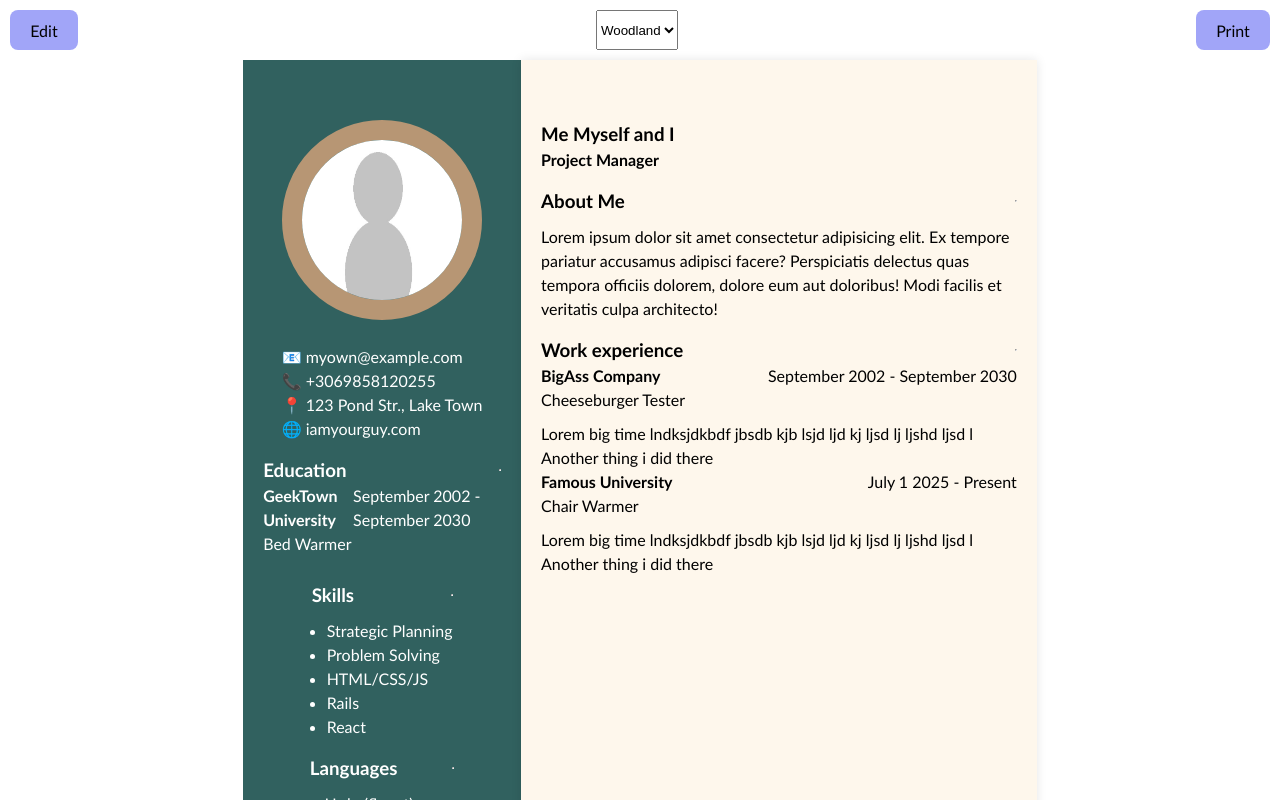
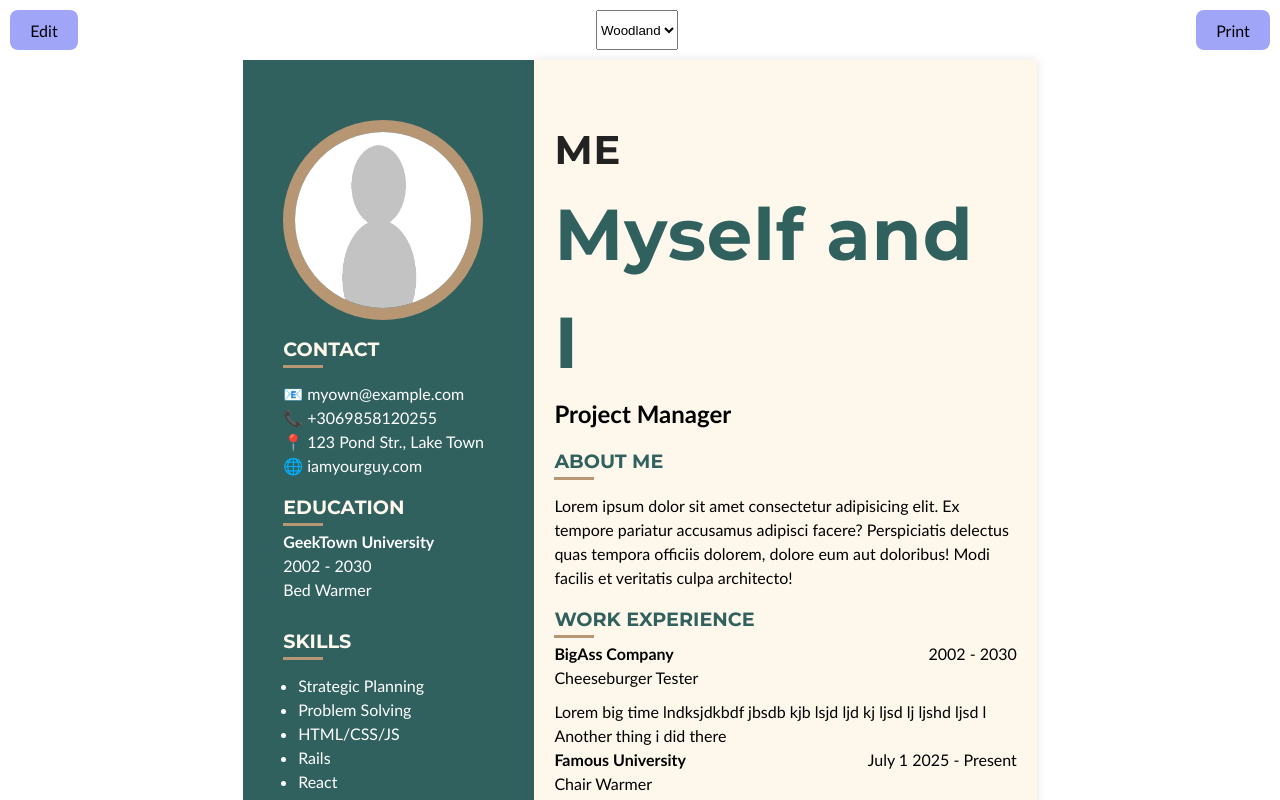
Before and after one commit to NikEmman/cv_react, a React (Vite) app: page / in a window 1280 px wide. Shown: the top 800 px of the page. Built offline with nearby package versions, Linux system fonts and the light colour scheme.

Commit message:
WIP: more woodland styles

```diff
--- a/index.html
+++ b/index.html
@@ -4,11 +4,7 @@
     <meta charset="UTF-8" />
     <link rel="icon" type="image/svg+xml" href="/cv.svg" />
     <link
-      href="https://fonts.googleapis.com/css2?family=Montserrat:wght@700&family=Open+Sans&display=swap"
-      rel="stylesheet"
-    />
-    <link
-      href="https://fonts.googleapis.com/css2?family=Montserrat:wght@400;700&family=Courier+Prime&display=swap"
+      href="https://fonts.googleapis.com/css2?family=Montserrat:wght@400;700&family=Open+Sans&family=Courier+Prime&display=swap"
       rel="stylesheet"
     />
     <meta name="viewport" content="width=device-width, initial-scale=1.0" />
--- a/src/components/MainSection.jsx
+++ b/src/components/MainSection.jsx
@@ -27,7 +27,7 @@ export default function MainSection({
     ></MainItem>
   ));
   return (
-    <div className={`${section.title}`}>
+    <div className={`${section.title.trim().split(" ")[0].toLowerCase()}`}>
       <div
         className={`borderBottom-${theme} flex alignItemsCenter justifyContentSpaceBetween`}
       >
--- a/src/data.js
+++ b/src/data.js
@@ -38,8 +38,8 @@ const defaultData = {
           id: 501,
           title: "Cheeseburger Tester",
           institution: "BigAss Company",
-          from: "September 2002",
-          until: " September 2030",
+          from: "2002",
+          until: " 2030",
           desc: [
             "Lorem big time lndksjdkbdf jbsdb kjb lsjd ljd kj ljsd lj ljshd ljsd l",
             "Another thing i did there",
@@ -66,8 +66,8 @@ const defaultData = {
           id: 301,
           title: "Bed Warmer",
           institution: "GeekTown University",
-          from: "September 2002",
-          until: " September 2030",
+          from: "2002",
+          until: " 2030",
         },
       ],
     },
--- a/src/themes/Woodland.jsx
+++ b/src/themes/Woodland.jsx
@@ -55,7 +55,6 @@ export default function Woodland({
               handleAddItem={handleAddItem}
               handleRemoveItem={handleRemoveItem}
               hasField={true}
-              visible={false}
               theme={theme}
             ></SideSection>
             <MainSection
@@ -99,6 +98,7 @@ export default function Woodland({
                 <>
                   <div>
                     <input
+                      className="firstName"
                       placeholder="First Name"
                       value={personalSection.firstName}
                       onChange={(e) =>
@@ -107,6 +107,7 @@ export default function Woodland({
                     />
                     <input
                       placeholder="Last Name"
+                      className="lastName"
                       value={personalSection.lastName}
                       onChange={(e) =>
                         handleNameChange("lastName", e.target.value)
@@ -114,6 +115,7 @@ export default function Woodland({
                     />
                     <input
                       placeholder="Job Title"
+                      className="jobTitle"
                       value={personalSection.jobTitle}
                       onChange={(e) =>
                         handleNameChange("jobTitle", e.target.value)
@@ -123,10 +125,9 @@ export default function Woodland({
                 </>
               ) : (
                 <div>
-                  <h3>
-                    {personalSection.firstName + " " + personalSection.lastName}
-                  </h3>
-                  <h4>{personalSection.jobTitle}</h4>
+                  <h1 className="firstName">{personalSection.firstName}</h1>
+                  <h1 className="lastName">{personalSection.lastName}</h1>
+                  <h2 className="jobTitle">{personalSection.jobTitle}</h2>
                 </div>
               )}
             </div>
--- a/src/themes/iceGray.css
+++ b/src/themes/iceGray.css
@@ -78,19 +78,19 @@
   flex-direction: column;
   order: 3;
 }
-.mainContainer-iceGray .Education {
+.mainContainer-iceGray .education {
   display: flex;
   flex-direction: column;
 }
-.mainContainer-iceGray .Education p {
+.mainContainer-iceGray .education p {
   order: 2;
   font-size: 1.5em;
 }
-.mainContainer-iceGray .Education h4 {
+.mainContainer-iceGray .education h4 {
   font-size: 0.8em;
   font-weight: 800;
 }
-.mainContainer-iceGray .Education .itemDates {
+.mainContainer-iceGray .education .itemDates {
   font-size: 0.8em;
 }
 .mainContainer-iceGray main {
--- a/src/themes/woodland.css
+++ b/src/themes/woodland.css
@@ -9,17 +9,18 @@
 .body-woodland img {
   width: 200px;
   height: 200px;
-  border: 20px solid #b79674;
+  border: 12px solid #b79674;
   border-radius: 100%;
 }
 .body-woodland aside {
   padding: 20px;
+  padding-left: 40px;
   background-color: #31615f;
   color: white;
   display: flex;
   flex-direction: column;
   flex: 1;
-  align-items: center;
+  align-items: flex-start;
   padding-top: 60px;
 }
 .body-woodland main {
@@ -31,3 +32,51 @@
   flex: 2;
   padding-top: 60px;
 }
+
+.firstName {
+  font-family: "Montserrat", sans-serif;
+  font-weight: 700;
+  font-size: 2.5rem;
+  letter-spacing: 1px;
+  color: #222;
+  text-transform: uppercase;
+}
+.lastName {
+  font-family: "Montserrat", sans-serif;
+  font-weight: 700;
+  font-size: 4.5rem;
+  letter-spacing: 1px;
+  color: #31615f;
+}
+
+.sectionTitle-woodland {
+  font-family: "Montserrat", sans-serif;
+  font-weight: 700;
+  font-size: 1.2rem;
+  text-transform: uppercase;
+  margin-bottom: 0.5rem;
+  position: relative;
+}
+.sectionTitle-woodland::after {
+  content: "";
+  position: absolute;
+  left: 0;
+  bottom: -4px;
+  width: 40px;
+  height: 3px;
+  background-color: #b79674;
+}
+aside .sectionTitle-woodland {
+  color: #fef7ec;
+}
+main .sectionTitle-woodland {
+  color: #31615f;
+}
+
+.body-woodland hr {
+  display: none;
+}
+.body-woodland .education .itemHeader {
+  display: flex;
+  flex-direction: column;
+}
```
